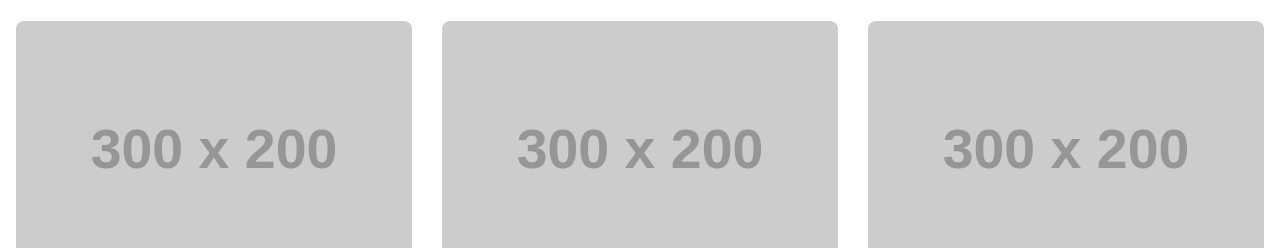
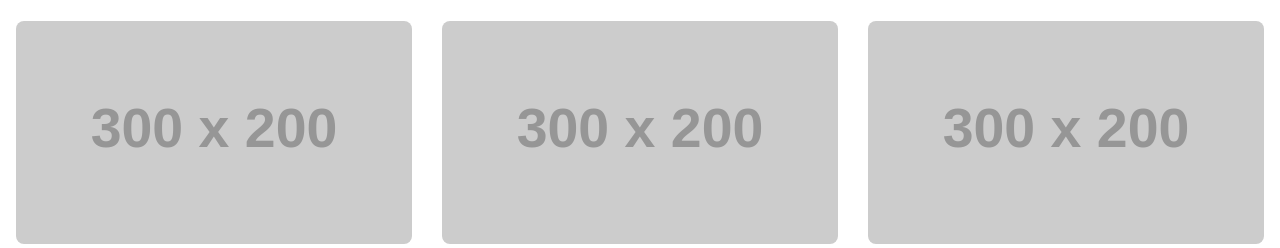
Before and after one commit to GSemikozov/markup-test, a plain HTML site: page index.html in a window 1280 px wide. Shown: the part 704-952 px from the top of the page. Drawn offline with nearby package versions, Linux system fonts and the light colour scheme; placeholder pictures from the web are drawn by us.

Commit message:
fix card img size

```diff
--- a/assets/css/_news-card.css
+++ b/assets/css/_news-card.css
@@ -11,6 +11,8 @@
 .news-card__image {
   width: 100%;
   border-radius: 8px;
+  aspect-ratio: 16 / 9;
+  object-fit: cover;
 }
 
 .news-card__title {
```
